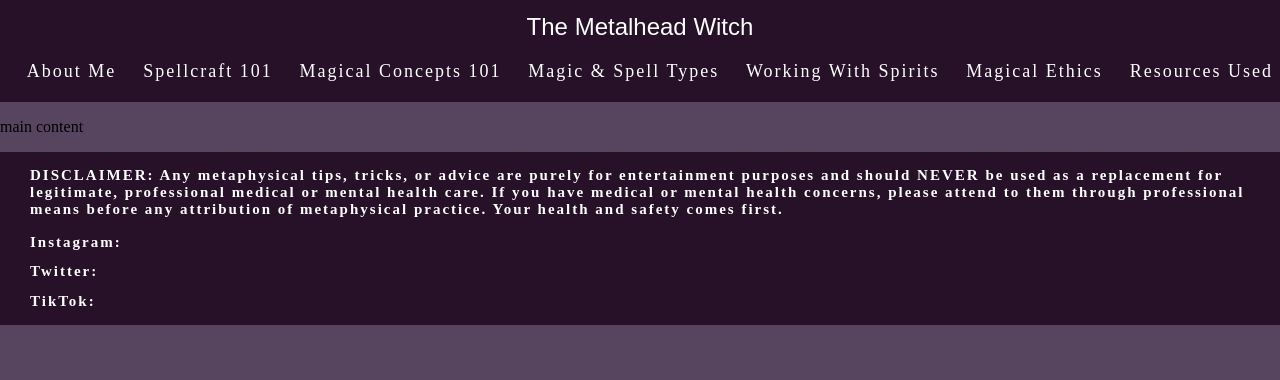
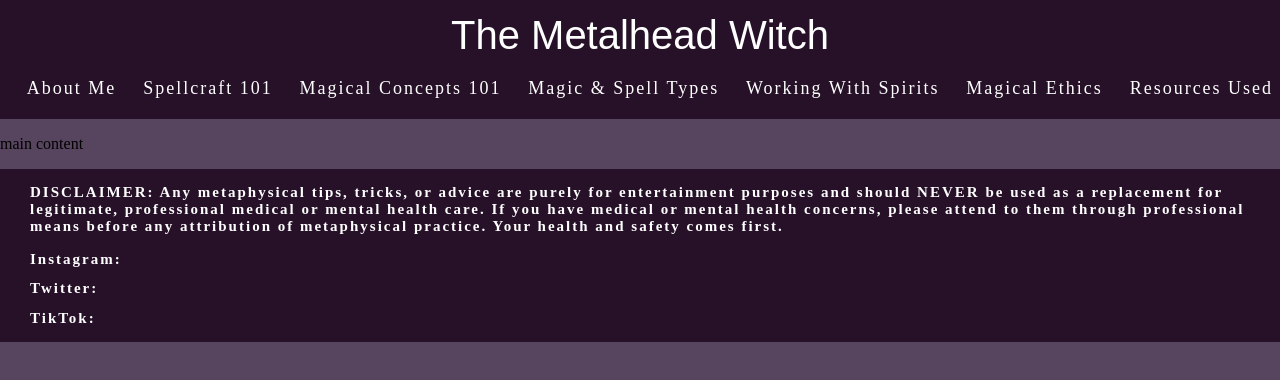
Before and after one commit to ethereal-distortion/themetalheadwitch, a plain HTML site: page index.html in a window 1280 px wide. Drawn offline with Linux system fonts and the light colour scheme; a web font is replaced by a local one.

Commit message:
Update navigation.css

```diff
--- a/css/navigation.css
+++ b/css/navigation.css
@@ -32,10 +32,11 @@ nav {
 }
 
 .navbar h1 {
-    font-family: "alana", sans-serif;
+    font-family: "blithe", sans-serif;
     font-weight: 400;
     font-style: normal;
     color: white;
+    font-size: 40px;
     padding-top: 1%;
     text-align: center;
     margin: 0;
```
